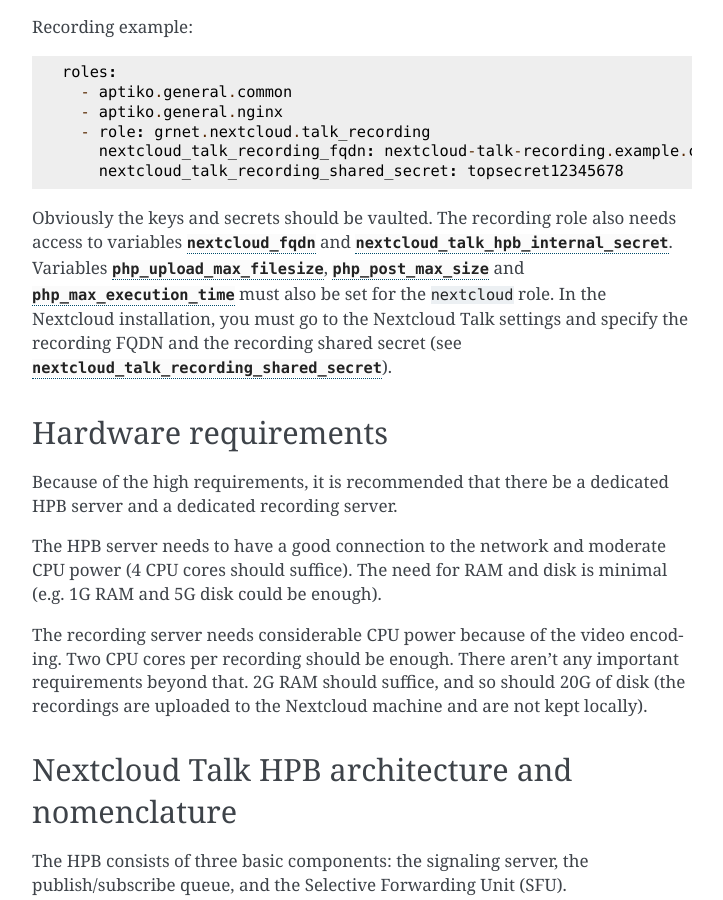
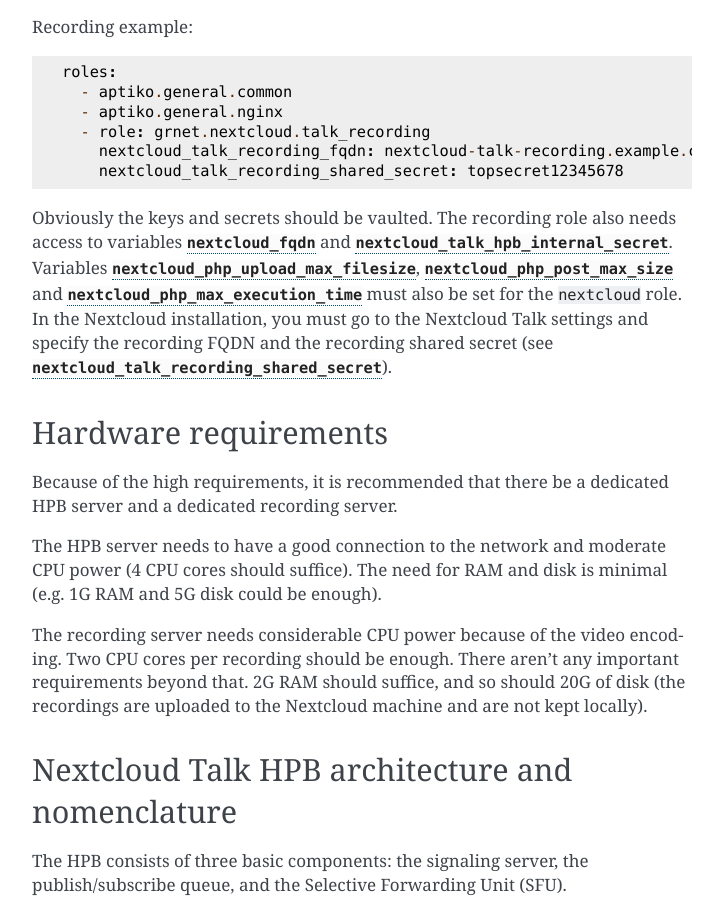
Before and after one commit to grnet/team-collaboration-toolkit, a Sphinx documentation site: the page built from docs/nextcloud/talk.rst, in a window 1280 px wide and 900 px high, scrolled down 1038 px. Shown: the whole window, without its empty margins (388-1111 px from the left). Built offline with Sphinx 7.4.7, drawn with Linux system fonts in a browser that asks for light colours.

Commit message:
Change nextcloud parameter names to begin with nextcloud_
This commit also includes some trivial linting in the nextcloud role.

```diff
--- a/docs/nextcloud/talk.rst
+++ b/docs/nextcloud/talk.rst
@@ -61,10 +61,10 @@ Recording example::
 Obviously the keys and secrets should be vaulted. The recording role
 also needs access to variables :data:`nextcloud_fqdn` and
 :data:`nextcloud_talk_hpb_internal_secret`. Variables
-:data:`php_upload_max_filesize`, :data:`php_post_max_size` and
-:data:`php_max_execution_time` must also be set for the ``nextcloud``
-role. In the Nextcloud installation, you must go to the Nextcloud Talk
-settings and specify the recording FQDN and the recording shared secret
+:data:`nextcloud_php_upload_max_filesize`, :data:`nextcloud_php_post_max_size`
+and :data:`nextcloud_php_max_execution_time` must also be set for the
+``nextcloud`` role. In the Nextcloud installation, you must go to the Nextcloud
+Talk settings and specify the recording FQDN and the recording shared secret
 (see :data:`nextcloud_talk_recording_shared_secret`).
 
 .. _talk_hpb_architecture:
```
Also changed, not shown: docs/nextcloud/nextcloud.rst (+17 -16 lines), 8 other files.
